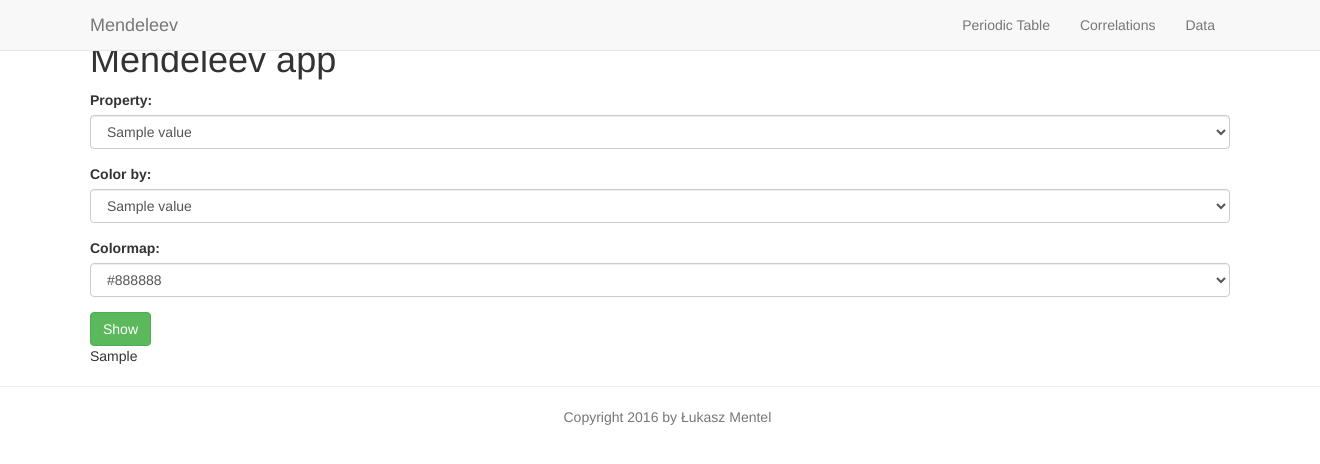
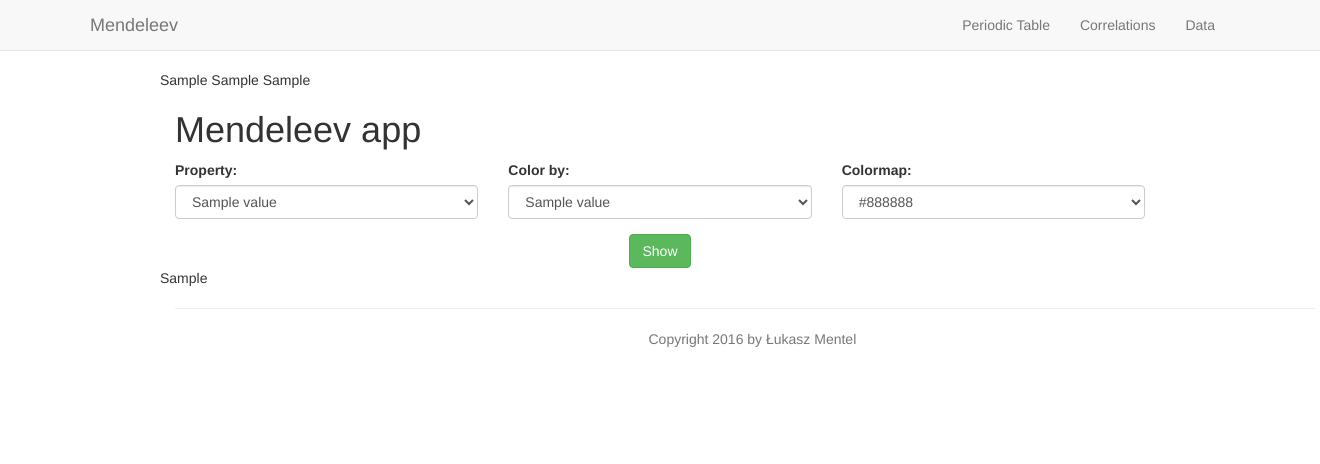
Before and after one commit to lmmentel/mendeleevapp, a Flask app: template app/templates/index.html in a window 1320 px wide. Shown: the top 464 px of the page. Run offline with Flask 2, Linux system fonts and the light colour scheme; the template is opened without the code that fills it: most values are stand-ins (such as "Sample title", 1, 10 or a date in 2020); parts of the project's set-up code (start-up, migrations or seed data) failed here and were passed over; some libraries are stand-ins or nearby versions; some web fonts are replaced.

Commit message:
updated the templates with inline select forms formatted with bootstrap

```diff
--- a/app/templates/base.html
+++ b/app/templates/base.html
@@ -24,7 +24,7 @@
     <link href="{{ url_for('static', filename='css/mendeleev.css') }}" type="text/css" rel="stylesheet" />
 
   </head>
-  <body>
+  <body class="mv-body">
 
     <!-- Fixed navbar -->
     <nav class="navbar navbar-default navbar-fixed-top">
--- a/app/templates/index.html
+++ b/app/templates/index.html
@@ -3,9 +3,11 @@
 
     <h1>Mendeleev app</h1>
 
+    <div class="row" style="max-width: 1000px">
+
     <form name="prop_select" method='GET'>
 
-      <div class="form-group">
+      <div class="form-group col-md-4">
         <label>Property:</label>
         <select class="form-control" name="prop">
             {% for key, value in properties.items() %}
@@ -14,7 +16,7 @@
         </select>
       </div>
 
-      <div class="form-group">
+      <div class="form-group col-md-4">
         <label>Color by:</label>
         <select class="form-control" name="colorby">
             {% for key, value in categories.items() %}
@@ -23,7 +25,7 @@
         </select>
       </div>
 
-      <div class="form-group">
+      <div class="form-group col-md-4">
         <label>Colormap:</label>
         <select class="form-control" name="cmap">
             {% for color in colormaps %}
@@ -32,9 +34,13 @@
         </select>
       </div>
 
-      <button type="submit" class="btn btn-md btn-success">Show</button>
+      <div class="text-center">
+        <button type="submit" class="btn btn-md btn-success">Show</button>
+      </div>
 
     </form>
+
+    <div>
 
     {{ plot_div|indent(4)|safe }}
 
```
Also changed, not shown: app/templates/correlations.html (+10 -4 lines).
